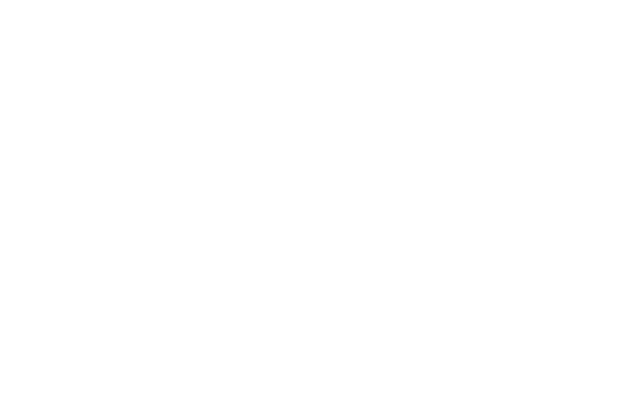
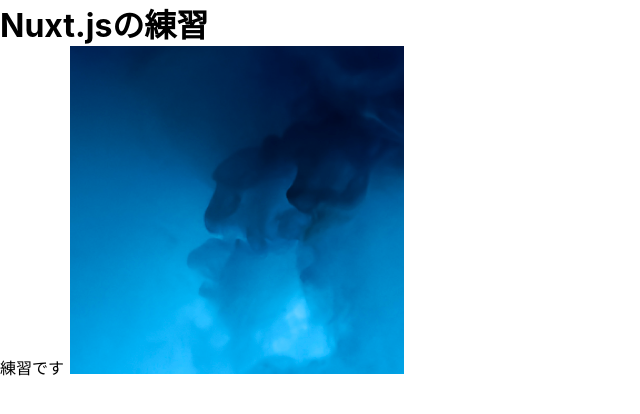
Before and after one commit to 1010real/try_nuxt, a Nuxt app: page /about in a window 1280 px wide. Before the commit this address had no page. Shown: the top 414 px of the page, without its empty margins (0-640 px from the left). Built offline with nearby package versions, Linux system fonts and the light colour scheme.

Commit message:
check rule of routing and throw param

```diff
--- a/layouts/default.vue
+++ b/layouts/default.vue
@@ -1,5 +1,8 @@
 <template>
   <div>
+    <header>
+      <h1>Nuxt.jsの練習</h1>
+    </header>
     <nuxt />
   </div>
 </template>
--- /dev/null
+++ b/layouts/error.vue
@@ -0,0 +1,3 @@
+<template>
+  <div>ページが見つかりませんでした</div>
+</template>
--- /dev/null
+++ b/pages/about.vue
@@ -0,0 +1,6 @@
+<template>
+  <div>
+    練習です
+    <img src="~/assets/img/sample2.png">
+  </div>
+</template>
--- /dev/null
+++ b/pages/blog/_category/_page.vue
@@ -0,0 +1,5 @@
+<template>
+  <div>
+    <p>これは{{ $route.params.category }} の、{{ $route.params.page }} ページ目です</p>
+  </div>
+</template>
--- /dev/null
+++ b/pages/blog/_category/index.vue
@@ -0,0 +1,5 @@
+<template>
+  <div>
+    <p>カテゴリートップ</p>
+  </div>
+</template>
--- /dev/null
+++ b/pages/blog/_id.vue
@@ -0,0 +1,16 @@
+<template>
+  <div>
+    <h2>blog-detail</h2>
+    <p>これは、{{ $route.params.id }}のエントリーです</p>
+  </div>
+</template>
+
+<script>
+export default {
+  // check parameter
+  // もし数字でなければ404に飛ばす(validate関数の中でfalseを返す)
+  validate({ params }) {
+    return /^\d+$/.test(params.id);
+  }
+}
+</script>
--- /dev/null
+++ b/pages/blog/index.vue
@@ -0,0 +1,3 @@
+<template>
+  <div>blog-index</div>
+</template>
--- a/pages/index.vue
+++ b/pages/index.vue
@@ -6,7 +6,7 @@
         try_nuxt
       </h1>
       <h2 class="subtitle">
-        My awe-inspiring Nuxt.js project
+        oooookkkkkaaaaammmmmm
       </h2>
       <div class="links">
         <a
--- /dev/null
+++ b/static/campaign.html
@@ -0,0 +1 @@
+キャンペーンページです
```
Also changed, not shown: assets/img/sample2.png (added).
